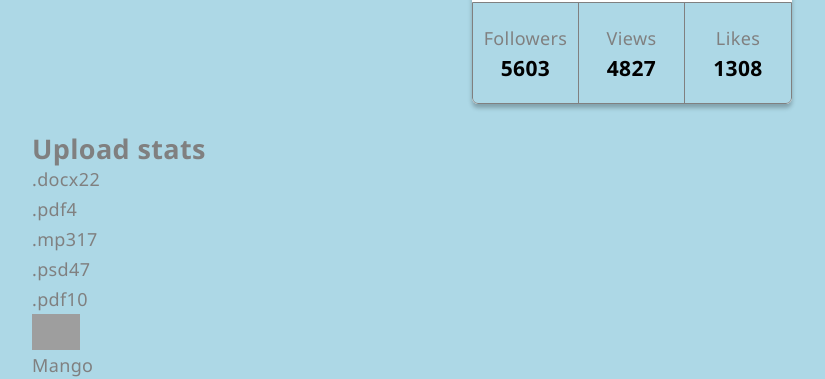
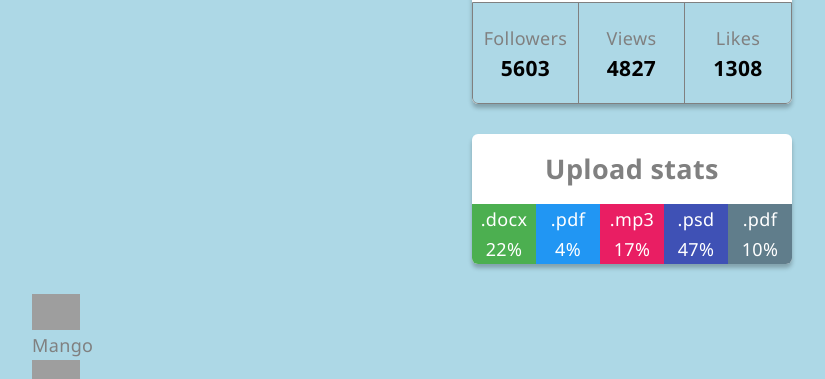
Before and after one commit to SergiusNahnoinyi/goit-react-hw-01-components, a React (Create React App) app: page / in a window 1280 px wide. Shown: the part 363-742 px from the top of the page, without its empty margins (8-833 px from the left). Built offline with nearby package versions, Linux system fonts and the light colour scheme; grey boxes are pictures that could not be loaded.

Commit message:
Стилизирует компонент Statistics

```diff
--- a/src/components/Profile/Profile.js
+++ b/src/components/Profile/Profile.js
@@ -12,15 +12,15 @@ export default function Profile({ avatar, username, tag, location, stats }) {
       </div>
 
       <ul className={s.stats}>
-        <li className={s.stats__item}>
+        <li className={s.item}>
           <span className={s.label}>Followers</span>
           <span className={s.quantity}>{stats.followers}</span>
         </li>
-        <li className={s.stats__item}>
+        <li className={s.item}>
           <span className={s.label}>Views</span>
           <span className={s.quantity}>{stats.views}</span>
         </li>
-        <li className={s.stats__item}>
+        <li className={s.item}>
           <span className={s.label}>Likes</span>
           <span className={s.quantity}>{stats.likes}</span>
         </li>
--- a/src/components/Profile/Profile.module.css
+++ b/src/components/Profile/Profile.module.css
@@ -37,7 +37,7 @@
   border-radius: 0 0 6px 6px;
 }
 
-.stats__item {
+.item {
   display: flex;
   flex-direction: column;
   justify-content: center;
@@ -45,7 +45,7 @@
   height: 100px;
 }
 
-.stats__item:not(:last-child) {
+.item:not(:last-child) {
   border-right: 1px solid;
 }
 
--- a/src/components/Statistics/Statistics.js
+++ b/src/components/Statistics/Statistics.js
@@ -1,14 +1,19 @@
 import PropTypes from 'prop-types';
+import s from './Statistics.module.css';
 
 export default function Statistics({ title, stats }) {
   return (
-    <section className="statistics">
-      <h2 className="title">{title && 'Upload stats'}</h2>
-      <ul className="stat-list">
+    <section className={s.statistics}>
+      {title && <h2 className={s.title}>{title}</h2>}
+      <ul className={s.list}>
         {stats.map(stat => (
-          <li className="item" key={stat.id}>
-            <span className="label">{stat.label}</span>
-            <span className="percentage">{stat.percentage}</span>
+          <li
+            className={s.item}
+            key={stat.id}
+            style={{ backgroundColor: stat.color }}
+          >
+            <span className={s.label}>{stat.label}</span>
+            <span className={s.percentage}>{stat.percentage}%</span>
           </li>
         ))}
       </ul>
--- /dev/null
+++ b/src/components/Statistics/Statistics.module.css
@@ -0,0 +1,30 @@
+.statistics {
+  width: 320px;
+  margin-right: auto;
+  margin-bottom: 30px;
+  margin-left: auto;
+  text-align: center;
+  background-color: var(--secondary-background-color);
+  box-shadow: 0 4px 4px rgb(0 0 0 / 25%);
+  border-radius: 6px;
+  overflow: hidden;
+}
+
+.title {
+  margin-top: 20px;
+  margin-bottom: 20px;
+}
+
+.list {
+  display: flex;
+  flex-direction: row;
+}
+
+.item {
+  display: flex;
+  flex-direction: column;
+  justify-content: center;
+  width: calc(100% / 4);
+  height: 60px;
+  color: var(--accent-color);
+}
--- a/src/data/data.json
+++ b/src/data/data.json
@@ -1,7 +1,7 @@
 [
-  { "id": "id-1", "label": ".docx", "percentage": 22 },
-  { "id": "id-2", "label": ".pdf", "percentage": 4 },
-  { "id": "id-3", "label": ".mp3", "percentage": 17 },
-  { "id": "id-4", "label": ".psd", "percentage": 47 },
-  { "id": "id-5", "label": ".pdf", "percentage": 10 }
+  { "id": "id-1", "label": ".docx", "percentage": 22, "color": "#4CAF50" },
+  { "id": "id-2", "label": ".pdf", "percentage": 4, "color": "#2196F3" },
+  { "id": "id-3", "label": ".mp3", "percentage": 17, "color": "#E91E63" },
+  { "id": "id-4", "label": ".psd", "percentage": 47, "color": "#3F51B5" },
+  { "id": "id-5", "label": ".pdf", "percentage": 10, "color": "#607D8B" }
 ]
```
